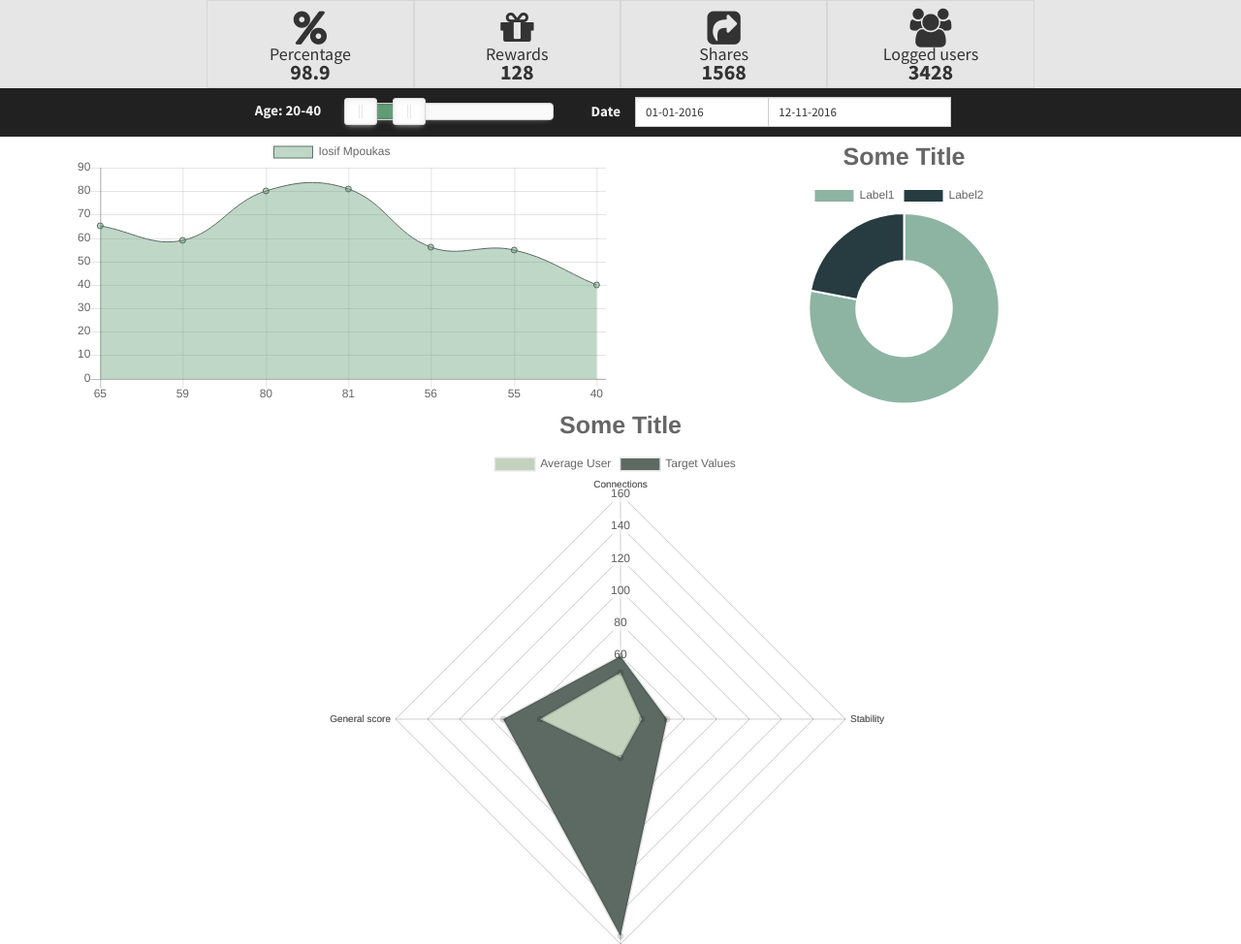
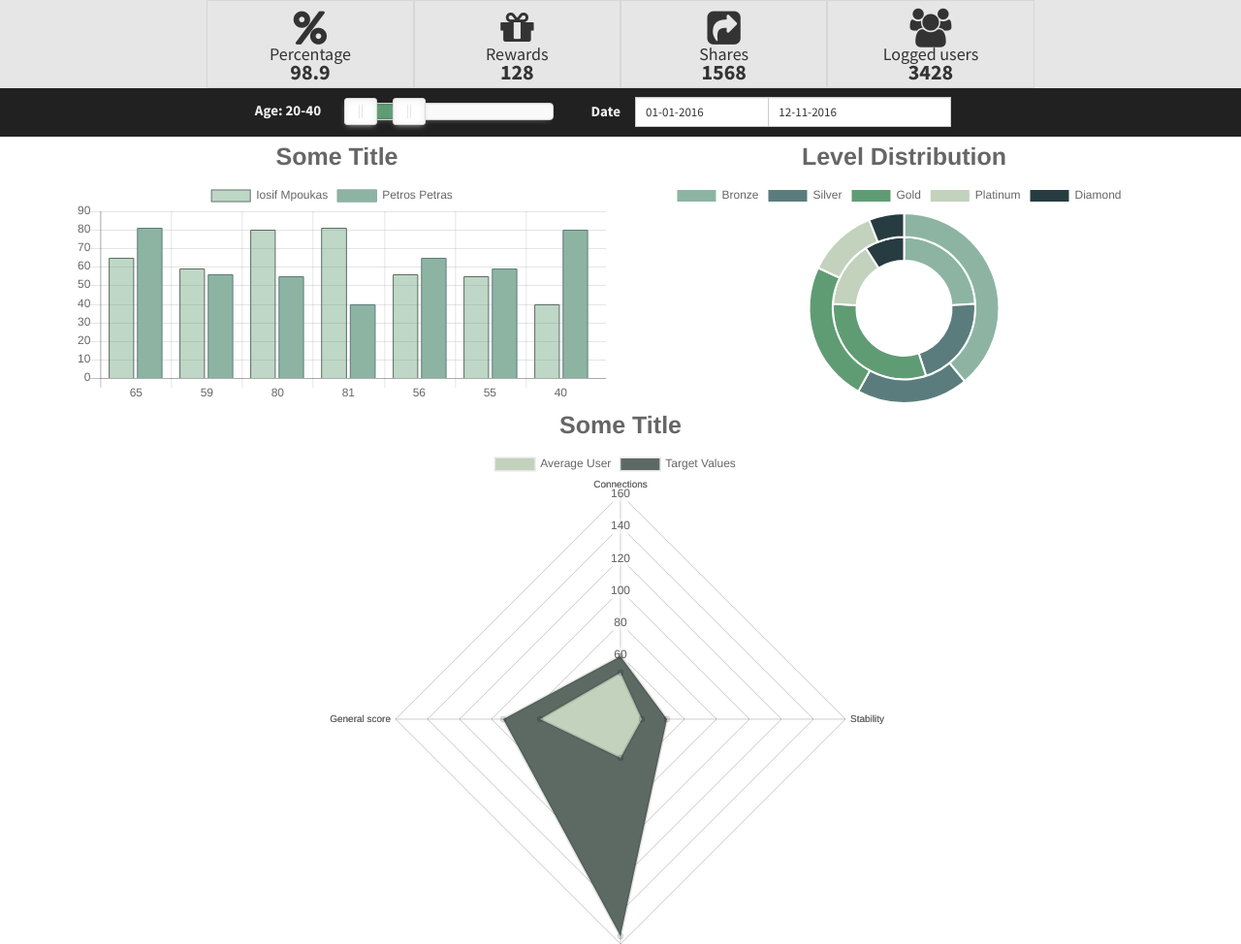
Before and after one commit to DecisionSystemsGroup/hackinnow, a plain HTML site: page dashboard/index.html in a window 1280 px wide. Shown: the top 974 px of the page at 97% size. Drawn offline with Linux system fonts and the light colour scheme.

Commit message:
implement level distribution doughnut chart

```diff
--- a/dashboard/assets/js/app.js
+++ b/dashboard/assets/js/app.js
@@ -5,7 +5,7 @@ var app = (function(){
 		,loaderPanel = '#wrapper-loader'
 		,charts = [
 			{
-				type: 'line'
+				type: 'bar'
 				,wrapper: 'chart-0'
 				,colors: ['rgba(95, 156, 116 ,0.4)', '#5D6A64']
 				,obj: undefined
@@ -13,7 +13,7 @@ var app = (function(){
 			{
 				type: 'doughnut'
 				,wrapper: 'chart-1'
-				,colors: ['#8DB4A3', '#273C41']
+				,colors: ['#8DB4A3','#5B7C7D', '#5F9C74', '#C2D2BD', '#273C41']
 				,obj: undefined
 			},
 			{
@@ -27,6 +27,9 @@ var app = (function(){
 	function trigger(evt, data){
 		console.log("Event triggered: "+evt, data);
 		switch(evt){
+			case 'filters-changed':
+				_createCharts();
+				break;
 		}
 	}
 
@@ -73,11 +76,18 @@ var app = (function(){
 					borderColor: charts[index].colors[1],
 					borderWidth: 1,
 		            data: [65, 59, 80, 81, 56, 55, 40]
+		        },
+		        {
+		            label: "Petros Petras",
+					backgroundColor: charts[index+1].colors[0],
+					borderColor: charts[index+1].colors[1],
+					borderWidth: 1,
+		            data: [81, 56, 55, 40, 65, 59, 80]
 		        }
 		    ]
-    };
+    	};
 		var ctx = document.getElementById(charts[index].wrapper);
-		charts[index] = new Chart(ctx,{
+		charts[index].obj = new Chart(ctx,{
 			type: charts[index].type,
 			data: chartData,
 			options: {
@@ -87,9 +97,35 @@ var app = (function(){
 							beginAtZero:true
 						}
 					}]
+				},
+				title: {
+					display: true,
+					fontSize: 25,
+					text: 'Some Title'
+				},
+				animation: {
+					duration: 2000,
+					animateScale: true,
+					animateRotate: true
 				}
 			}
 		});
+	}
+
+	function getRandom(min, max) {
+	  min = Math.ceil(min);
+	  max = Math.floor(max);
+	  return Math.floor(Math.random() * (max - min)) + min;
+	}
+
+	function getRandomLevelDistribution(){
+		var arrs = [
+			[30, 18, 29, 15, 8],
+			[39, 19, 24, 12, 6],
+			[24, 23, 28, 14, 10],
+			[31, 22, 32, 13, 4]
+		];
+		return arrs[getRandom(0, 3)];
 	}
 
 	function _createChart1(){
@@ -97,22 +133,27 @@ var app = (function(){
 		if(charts[index].obj !== undefined){
 			charts[index].obj.destroy();
 		}
+
 		var chartData = {
-			labels: ['Label1', 'Label2'],
+			labels: ['Bronze', 'Silver', 'Gold', 'Platinum', 'Diamond'],
 			datasets: [{
-				data: [78, 22],
+				data: getRandomLevelDistribution(),
+				backgroundColor: charts[index].colors
+			},
+			{
+				data: [24, 21, 31, 15, 9],
 				backgroundColor: charts[index].colors
 			}]
 		};
 		var ctx = document.getElementById(charts[index].wrapper);
-		charts[index] = new Chart(ctx,{
+		charts[index].obj = new Chart(ctx,{
 			type: charts[index].type,
 			data: chartData,
 			options: {
 				title: {
 					display: true,
 					fontSize: 25,
-					text: 'Some Title'
+					text: 'Level Distribution'
 				},
 				animation: {
 					duration: 1500,
@@ -144,7 +185,7 @@ var app = (function(){
 			]
 		};
 		var ctx = document.getElementById(charts[index].wrapper);
-		charts[index] = new Chart(ctx,{
+		charts[index].obj = new Chart(ctx,{
 			type: charts[index].type,
 			data: chartData,
 			options: {
--- a/dashboard/index.html
+++ b/dashboard/index.html
@@ -122,9 +122,13 @@
 		app.init();
 		$('#date_from').datepicker({
 			format: 'mm-dd-yyyy'
+		}).on('changeDate', function(){
+			app.trigger('filters-changed');
 		});
 		$('#date_to').datepicker({
 			format: 'mm-dd-yyyy'
+		}).on('changeDate', function(){
+			app.trigger('filters-changed');
 		});
 		var slider = document.getElementById('slider');
 
@@ -139,6 +143,7 @@
 		});
 		slider.noUiSlider.on('update', function(value){
 			$('.slider-value').text((~~value[0]) + "-" + (~~value[1]));
+			app.trigger('filters-changed');
 		});
 
 	});
```
